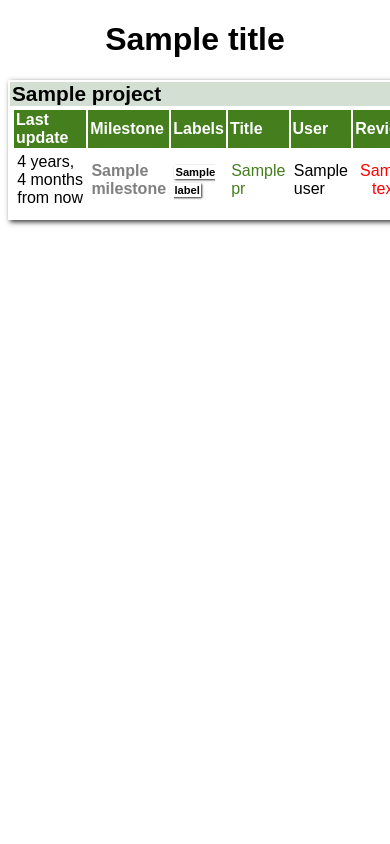
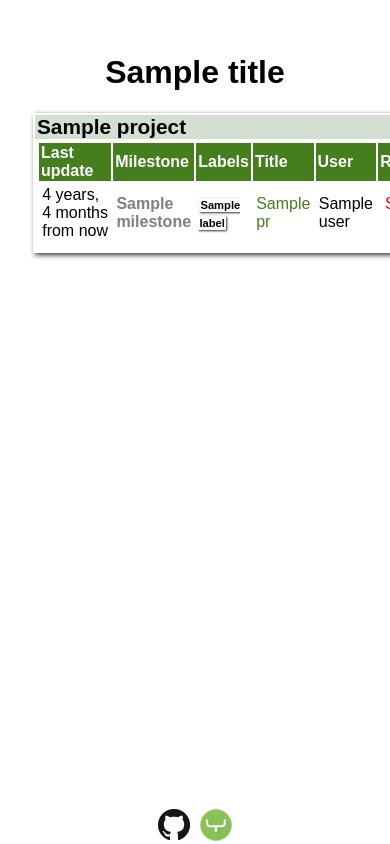
Before and after one commit to Genymobile/gm_pr, a Django app: template gm_pr/templates/pr.html in a window 390 px wide; the page is wider, and only the part inside the window is pictured. Run offline with Django 3.2, Linux system fonts and the light colour scheme; the template is opened without the code that fills it: most values are stand-ins (such as "Sample title", 1, 10 or a date in 2020); parts of the project's set-up code (start-up, migrations or seed data) failed here and were passed over.

Commit message:
add a genymobile and github icon in footer
 github icon 404 for now, but it should be the correct place in a few days
 genymobile go to the blog (should be the most intersting place for gm_pr user
and it is easy to learn about genymobile from here)

Writting a footer took a few hours of my life. After visiting all the internet
(twice) I found this link and I like to thanks this guy:
 http://stackoverflow.com/questions/3443606/make-footer-stick-to-bottom-of-page-correctly/18066619#18066619

```diff
--- a/gm_pr/static/gm_pr.css
+++ b/gm_pr/static/gm_pr.css
@@ -14,9 +14,15 @@ See the License for the specific language governing permissions and
 limitations under the License.
 */
 
+html {
+    position: relative;
+    min-height: 100%;
+}
 body {
     text-align: center;
     font-family: sans-serif;
+    margin-bottom: 35px; /* bottom = footer height */
+    padding: 25px;
 }
 .project-box {
     box-shadow: 2px 2px 5px #333;
@@ -117,3 +123,15 @@ td a:hover {
 .feedback_ok {
     color: green;
 }
+footer {
+    position: absolute;
+    left: 0;
+    bottom: 0;
+    height: 35px;
+    width: 100%;
+    overflow:hidden;
+}
+footer img {
+    margin-left: 5px;
+    margin-right: 5px;
+}
--- a/gm_pr/templates/base.html
+++ b/gm_pr/templates/base.html
@@ -25,5 +25,6 @@ limitations under the License.
   <body>
     <h1>{{title}}</h1>
   {% block content %}{% endblock %}
+    <footer><a href="https://github.com/Genymobile/gm_pr"><img src="{% static "GitHub-Mark-32px.png" %}"><a href="http://www.genymobile.com/blog"><img src="{% static "genymobile.png" %}"></footer>
   </body>
 </html>
```
Also changed, not shown: gm_pr/static/GitHub-Mark-32px.png (added), gm_pr/static/genymobile.png (added).
